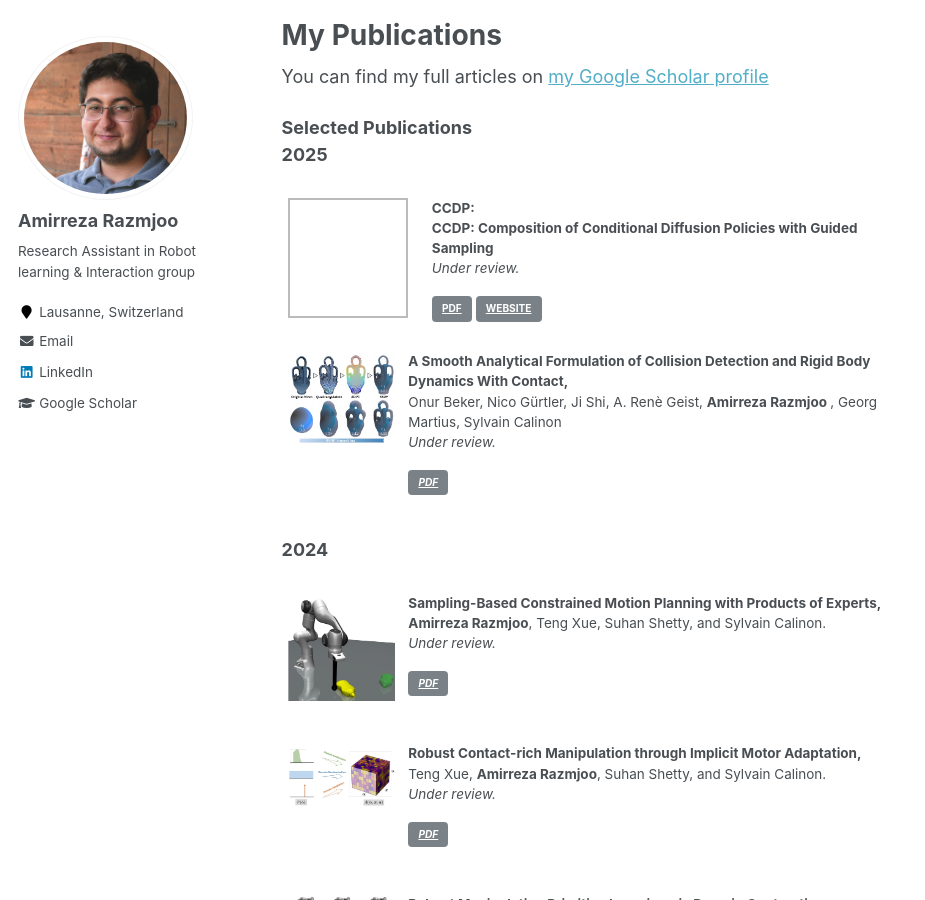
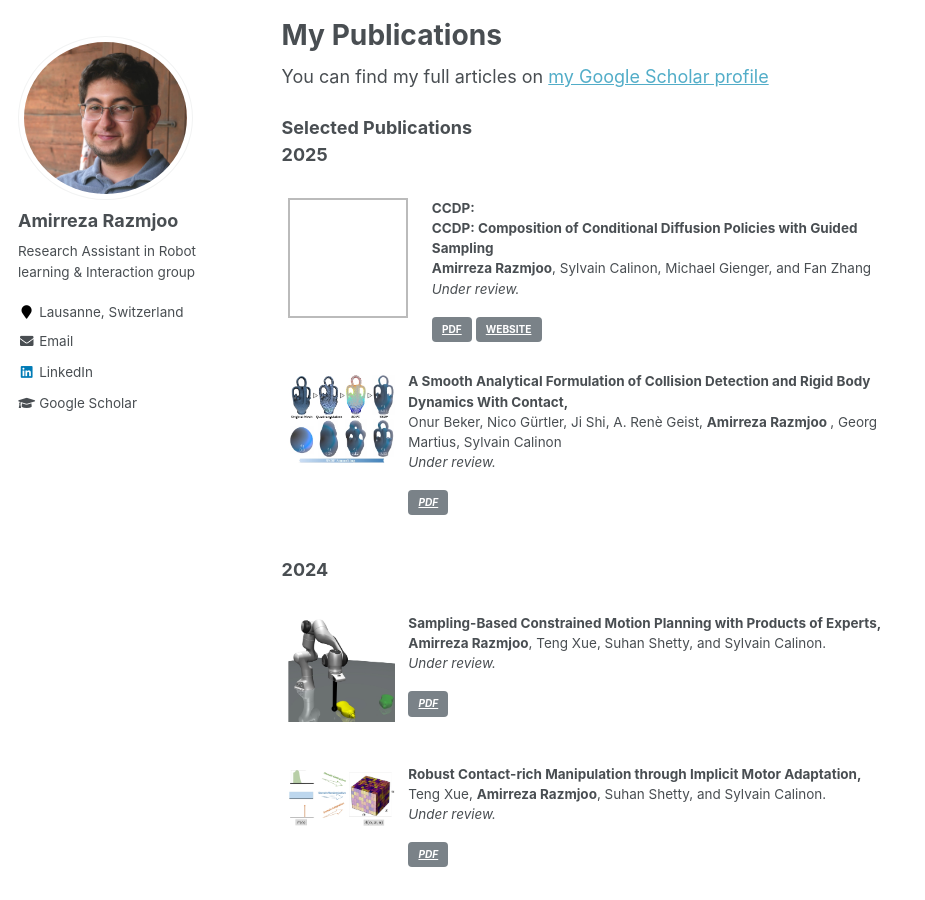
Before and after one commit to amirrazmjoo/amirrazmjoo.github.io, a Jekyll site: the page built from _pages/publications.md, in a window 1280 px wide and 900 px high, scrolled down 415 px. Shown: the whole window, without its empty margins (0-925 px from the left). Built offline with Jekyll 4.4.1, drawn with Linux system fonts in a browser that asks for light colours; grey boxes are pictures that could not be loaded.

```diff
--- a/_pages/publications.md
+++ b/_pages/publications.md
@@ -21,6 +21,7 @@
         <p>
           <strong>CCDP: </strong><br>
           <strong>CCDP: Composition of Conditional Diffusion Policies with Guided Sampling</strong><br>
+          <strong>Amirreza Razmjoo</strong>, Sylvain Calinon, Michael Gienger, and Fan Zhang<br>
           <i>Under review.</i>
         </p>
         <div class="links">
```
